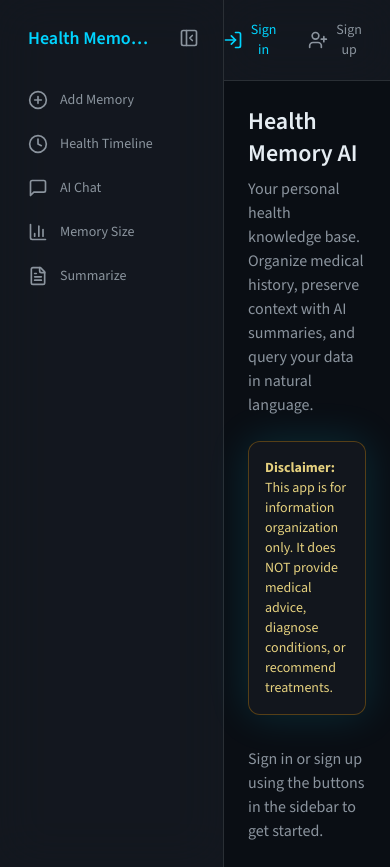
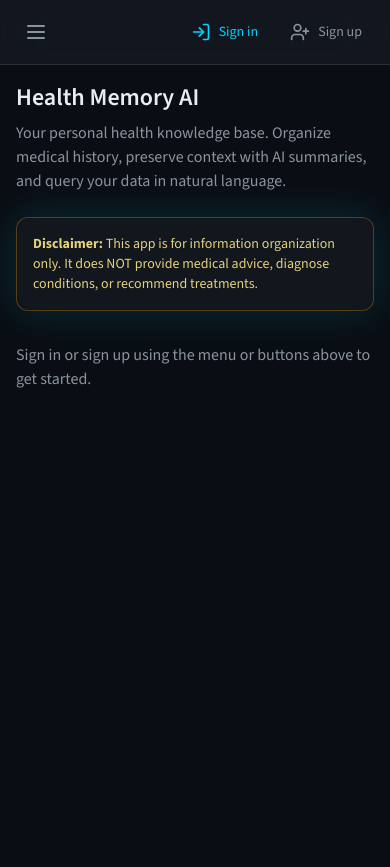
Before and after one commit to LokeshNanda/life-health-os, a Next.js app: page / in a window 390 px wide. After the commit the page ends 844 px from the top, so only its background shows below. Built offline with nearby package versions, Linux system fonts and the light colour scheme; no server answers.

Commit message:
Enhance layout and navigation components for improved mobile experience. Added safe area padding for mobile devices, implemented AppShell for layout structure, and updated AppHeader and Nav components to support mobile menu functionality and collapsible sidebar. Adjusted text prompts for clarity.

```diff
--- a/src/app/globals.css
+++ b/src/app/globals.css
@@ -21,6 +21,15 @@ body {
   background: var(--bg-midnight);
   color: var(--text-primary);
   min-height: 100vh;
+  overflow-x: hidden;
+}
+
+/* Mobile: safe area and touch-friendly */
+@supports (padding: env(safe-area-inset-bottom)) {
+  body {
+    padding-left: env(safe-area-inset-left);
+    padding-right: env(safe-area-inset-right);
+  }
 }
 
 /* Glassmorphism panel base */
--- a/src/app/layout.tsx
+++ b/src/app/layout.tsx
@@ -1,9 +1,14 @@
-import type { Metadata } from "next";
+import type { Metadata, Viewport } from "next";
 import { Source_Sans_3 } from "next/font/google";
 import { ClerkProvider } from "@clerk/nextjs";
 import "./globals.css";
-import { Nav } from "@/components/Nav";
-import { AppHeader } from "@/components/AppHeader";
+import { AppShell } from "@/components/AppShell";
+
+export const viewport: Viewport = {
+  width: "device-width",
+  initialScale: 1,
+  maximumScale: 5,
+};
 
 const sourceSans = Source_Sans_3({
   subsets: ["latin"],
@@ -27,13 +32,7 @@ export default function RootLayout({
     <ClerkProvider>
       <html lang="en" className={sourceSans.variable}>
         <body className="min-h-screen font-sans antialiased bg-midnight text-[var(--text-primary)]">
-          <div className="flex min-h-screen">
-            <Nav />
-            <div className="flex flex-1 flex-col min-w-0">
-              <AppHeader />
-              <main className="flex-1 p-6 lg:p-8">{children}</main>
-            </div>
-          </div>
+          <AppShell>{children}</AppShell>
         </body>
       </html>
     </ClerkProvider>
--- a/src/app/page.tsx
+++ b/src/app/page.tsx
@@ -60,7 +60,7 @@ export default function HomePage() {
       </SignedIn>
       <SignedOut>
         <p className="mt-8 text-[var(--text-muted)]">
-          Sign in or sign up using the buttons in the sidebar to get started.
+          Sign in or sign up using the menu or buttons above to get started.
         </p>
       </SignedOut>
     </div>
--- a/src/components/AppHeader.tsx
+++ b/src/components/AppHeader.tsx
@@ -7,11 +7,24 @@ import {
   SignedOut,
   UserButton,
 } from "@clerk/nextjs";
-import { LogIn, UserPlus } from "lucide-react";
+import { LogIn, UserPlus, Menu } from "lucide-react";
 
-export function AppHeader() {
+type AppHeaderProps = {
+  onMenuClick?: () => void;
+};
+
+export function AppHeader({ onMenuClick }: AppHeaderProps) {
   return (
-    <header className="sticky top-0 z-10 flex items-center justify-end gap-2 border-b border-white/10 bg-midnight-charcoal/80 px-4 py-3 backdrop-blur-xl">
+    <header className="sticky top-0 z-10 flex items-center justify-between gap-2 border-b border-white/10 bg-midnight-charcoal/80 px-4 py-3 backdrop-blur-xl">
+      <button
+        type="button"
+        onClick={onMenuClick}
+        className="flex h-10 w-10 shrink-0 items-center justify-center rounded-lg text-[var(--text-muted)] hover:bg-white/5 hover:text-[var(--text-primary)] transition-all duration-200 touch-manipulation md:hidden"
+        aria-label="Open menu"
+      >
+        <Menu className="h-6 w-6" />
+      </button>
+      <div className="flex flex-1 justify-end gap-2 min-w-0">
       <SignedIn>
         <UserButton
           afterSignOutUrl="/"
@@ -38,6 +51,7 @@ export function AppHeader() {
           </SignUpButton>
         </div>
       </SignedOut>
+      </div>
     </header>
   );
 }
--- /dev/null
+++ b/src/components/AppShell.tsx
@@ -0,0 +1,33 @@
+"use client";
+
+import { useState, useEffect } from "react";
+import { Nav } from "@/components/Nav";
+import { AppHeader } from "@/components/AppHeader";
+
+export function AppShell({ children }: { children: React.ReactNode }) {
+  const [mobileMenuOpen, setMobileMenuOpen] = useState(false);
+
+  useEffect(() => {
+    if (mobileMenuOpen) {
+      document.body.style.overflow = "hidden";
+    } else {
+      document.body.style.overflow = "";
+    }
+    return () => {
+      document.body.style.overflow = "";
+    };
+  }, [mobileMenuOpen]);
+
+  return (
+    <div className="flex min-h-screen">
+      <Nav
+        mobileOpen={mobileMenuOpen}
+        onClose={() => setMobileMenuOpen(false)}
+      />
+      <div className="flex flex-1 flex-col min-w-0">
+        <AppHeader onMenuClick={() => setMobileMenuOpen(true)} />
+        <main className="flex-1 p-4 sm:p-6 lg:p-8">{children}</main>
+      </div>
+    </div>
+  );
+}
--- a/src/components/Nav.tsx
+++ b/src/components/Nav.tsx
@@ -11,6 +11,7 @@ import {
   FileText,
   PanelLeftClose,
   PanelLeft,
+  X,
 } from "lucide-react";
 
 const navItems = [
@@ -23,7 +24,12 @@ const navItems = [
 
 const STORAGE_KEY = "sidebar-collapsed";
 
-export function Nav() {
+type NavProps = {
+  mobileOpen?: boolean;
+  onClose?: () => void;
+};
+
+export function Nav({ mobileOpen = false, onClose }: NavProps) {
   const pathname = usePathname();
   const [collapsed, setCollapsed] = useState(false);
 
@@ -38,40 +44,68 @@ export function Nav() {
     localStorage.setItem(STORAGE_KEY, String(next));
   };
 
+  const handleNavClick = () => {
+    onClose?.();
+  };
+
   return (
+    <>
+      {/* Mobile backdrop */}
+      <button
+        type="button"
+        aria-label="Close menu"
+        onClick={onClose}
+        className={`fixed inset-0 z-20 bg-black/60 backdrop-blur-sm transition-opacity duration-200 md:hidden ${
+          mobileOpen ? "opacity-100" : "pointer-events-none opacity-0"
+        }`}
+      />
+
       <nav
-      className={`shrink-0 border-r border-white/10 bg-midnight-charcoal/80 backdrop-blur-xl transition-[width] duration-200 ease-in-out ${
-        collapsed ? "w-[4.5rem]" : "w-56"
-      }`}
+        className={`fixed inset-y-0 left-0 z-30 flex w-72 shrink-0 flex-col border-r border-white/10 bg-midnight-charcoal/95 backdrop-blur-xl transition-[transform,width] duration-200 ease-in-out md:relative md:inset-auto md:translate-x-0 md:bg-midnight-charcoal/80 ${
+          mobileOpen ? "translate-x-0" : "-translate-x-full md:translate-x-0"
+        } ${collapsed ? "md:w-[4.5rem]" : "md:w-56"}`}
       >
-      <div className="sticky top-0 flex flex-col gap-1 p-4 h-full">
+        <div className="flex sticky top-0 flex-col gap-1 p-4 h-full min-h-0">
           <div
             className={`mb-4 flex items-center gap-2 ${
-            collapsed ? "justify-center" : "justify-between"
+              collapsed ? "justify-center md:justify-center" : "justify-between"
             }`}
           >
             {!collapsed && (
               <Link
                 href="/"
+                onClick={handleNavClick}
                 className="min-w-0 flex-1 px-3 py-2 text-lg font-semibold text-neon-cyan truncate"
               >
                 Health Memory AI
               </Link>
             )}
+            {/* Mobile: close button. Desktop: collapse toggle */}
             <button
               type="button"
-            onClick={toggleCollapsed}
-            className="flex h-9 w-9 shrink-0 items-center justify-center rounded-lg text-[var(--text-muted)] hover:bg-white/5 hover:text-[var(--text-primary)] transition-all duration-200"
-            title={collapsed ? "Expand sidebar" : "Collapse sidebar"}
-            aria-label={collapsed ? "Expand sidebar" : "Collapse sidebar"}
+              onClick={() => (mobileOpen ? onClose?.() : toggleCollapsed())}
+              className="flex h-9 w-9 shrink-0 items-center justify-center rounded-lg text-[var(--text-muted)] hover:bg-white/5 hover:text-[var(--text-primary)] transition-all duration-200 touch-manipulation"
+              title={
+                mobileOpen
+                  ? "Close menu"
+                  : collapsed
+                    ? "Expand sidebar"
+                    : "Collapse sidebar"
+              }
+              aria-label={
+                mobileOpen ? "Close menu" : collapsed ? "Expand sidebar" : "Collapse sidebar"
+              }
             >
-            {collapsed ? (
+              {mobileOpen ? (
+                <X className="h-5 w-5" />
+              ) : collapsed ? (
                 <PanelLeft className="h-5 w-5" />
               ) : (
                 <PanelLeftClose className="h-5 w-5" />
               )}
             </button>
           </div>
+          <div className="flex flex-1 flex-col gap-1 min-h-0 overflow-y-auto">
             {navItems.map(({ href, label, icon: Icon }) => {
               const isActive =
                 pathname === href ||
@@ -80,8 +114,9 @@ export function Nav() {
                 <Link
                   key={href}
                   href={href}
-              className={`flex items-center gap-3 rounded-lg px-3 py-2.5 text-sm font-medium transition-all duration-200 ${
-                collapsed ? "justify-center" : ""
+                  onClick={handleNavClick}
+                  className={`flex items-center gap-3 rounded-lg px-3 py-2.5 text-sm font-medium transition-all duration-200 touch-manipulation min-h-[44px] ${
+                    collapsed ? "justify-center md:justify-center" : ""
                   } ${
                     isActive
                       ? "bg-neon-cyan/15 text-neon-cyan shadow-glow-soft"
@@ -95,6 +130,8 @@ export function Nav() {
             );
             })}
           </div>
+        </div>
       </nav>
+    </>
   );
 }
```
Lines whose indentation alone changed are shown as unchanged.
